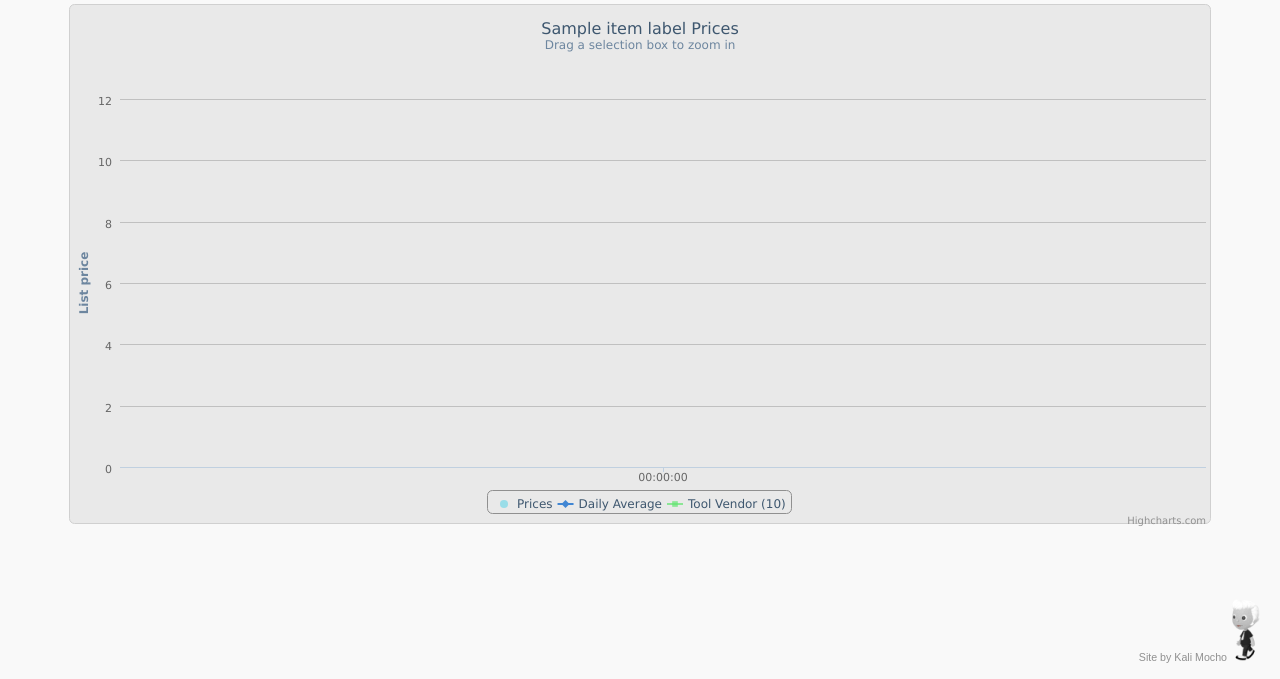
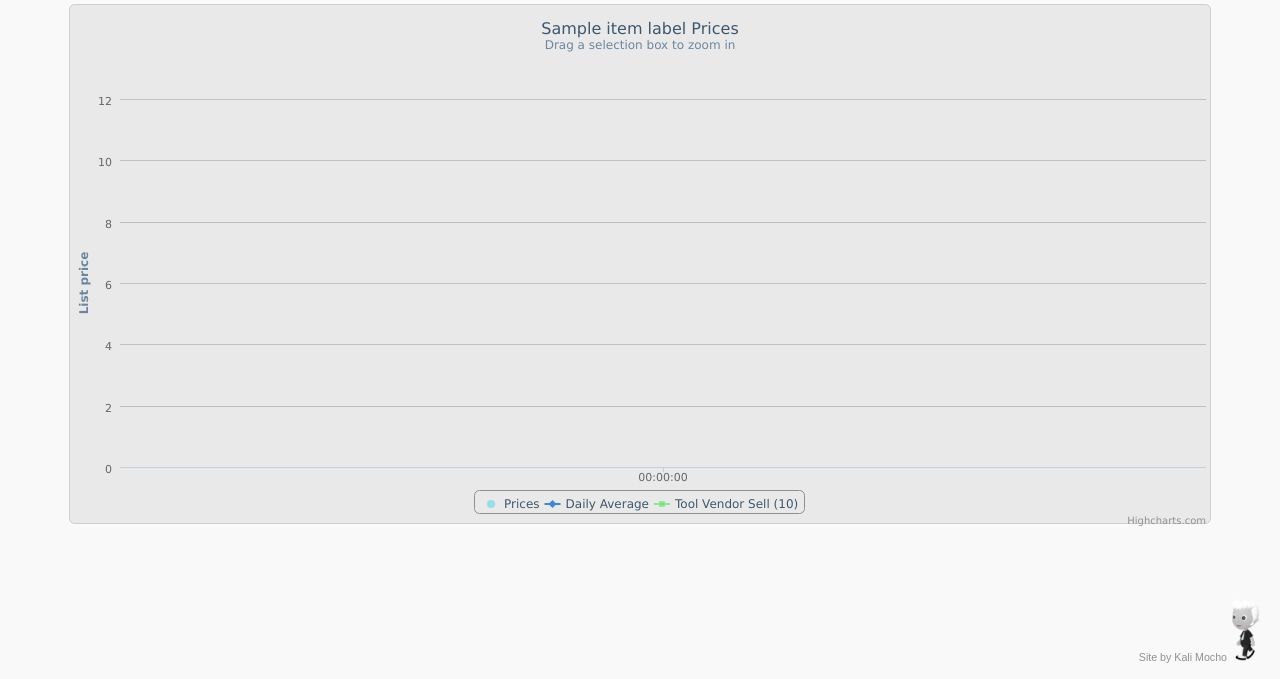
Before and after one commit to jarpy/ecurnomics, a Django app: template ecurnomics/templates/price_graph.html in a window 1280 px wide. Shown: the part 121-800 px from the top of the page. Run offline with Django 3.2, Linux system fonts and the light colour scheme; the template is opened without the code that fills it: most values are stand-ins (such as "Sample title", 1, 10 or a date in 2020); some libraries are stand-ins or nearby versions.

Commit message:
Fix chart legend to specify vendor _sell_ price

```diff
--- a/ecurnomics/templates/price_graph.html
+++ b/ecurnomics/templates/price_graph.html
@@ -69,7 +69,7 @@
                    color: '#4186d3',
 	           data: {{ daily_average_data_as_json }}
 	       },{
-	           name: 'Tool Vendor ({{ vendor_buy_price }})',
+	           name: 'Tool Vendor Sell ({{ vendor_buy_price }})',
 	           color: 'rgba(100, 229, 114, 0.7)',
 	           width: '1',
 	           enabled: 'false',
```
